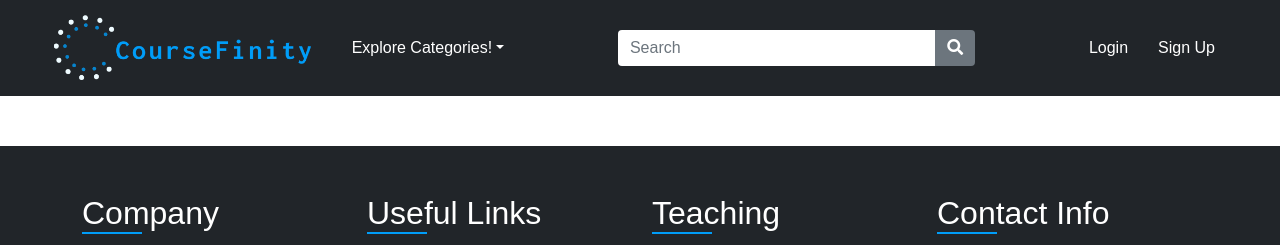
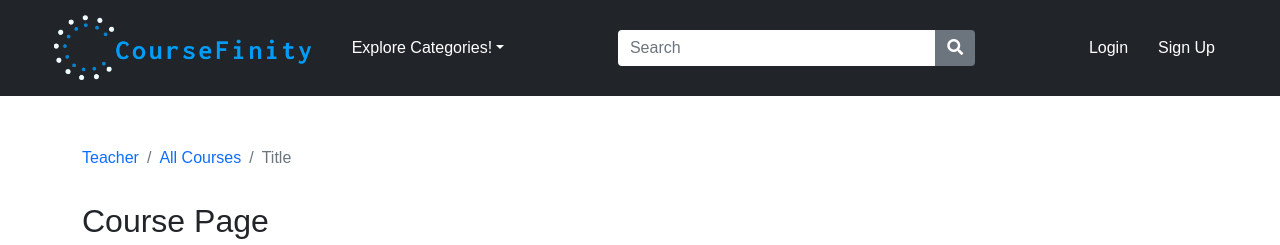
Before and after one commit to Solaireis/CWC-Application-Security-Project, a Flask app: page /course/1 in a window 1280 px wide. Shown: the top 245 px of the page. Run offline with Flask 2, Linux system fonts and the light colour scheme; data that the repository does not hold is empty.

Commit message:
rough planning of course page ui

```diff
--- a/src/Insecure/templates/users/general/course_page.html
+++ b/src/Insecure/templates/users/general/course_page.html
@@ -6,6 +6,27 @@
 	{% extends "user_base.html" %}
 {% endif %}
 
+{% block content %}
+<div class="container">
+    <nav aria-label="breadcrumb">
+        <ol class="breadcrumb">
+            <li class="breadcrumb-item"><a href="">Teacher</a></li>
+            <li class="breadcrumb-item active"><a href="">All Courses</a></li>
+            <li class="breadcrumb-item active" aria-current="page">Title</li>
+        </ol>
+    </nav>
+    <div class="table-responsive-lg">
+        <table class="table table-borderless">
+            <tr></tr>
+        </table>
+    </div>
+    <h3>Course Page</h3>
+    <img src="https://images.unsplash.com/photo-1529928750697-1d9646312221?ixlib=rb-1.2.1&ixid=MnwxMjA3fDB8MHxwaG90by1wYWdlfHx8fGVufDB8fHx8&auto=format&fit=crop&w=1074&q=80" alt="" width="600" height="500">
+
+</div>
+
+{% endblock %}
+
 {% block head %}
 <link rel="stylesheet" href="{{ url_for('static', filename='styles/course_page.css') }}">
 {% endblock %}
```
